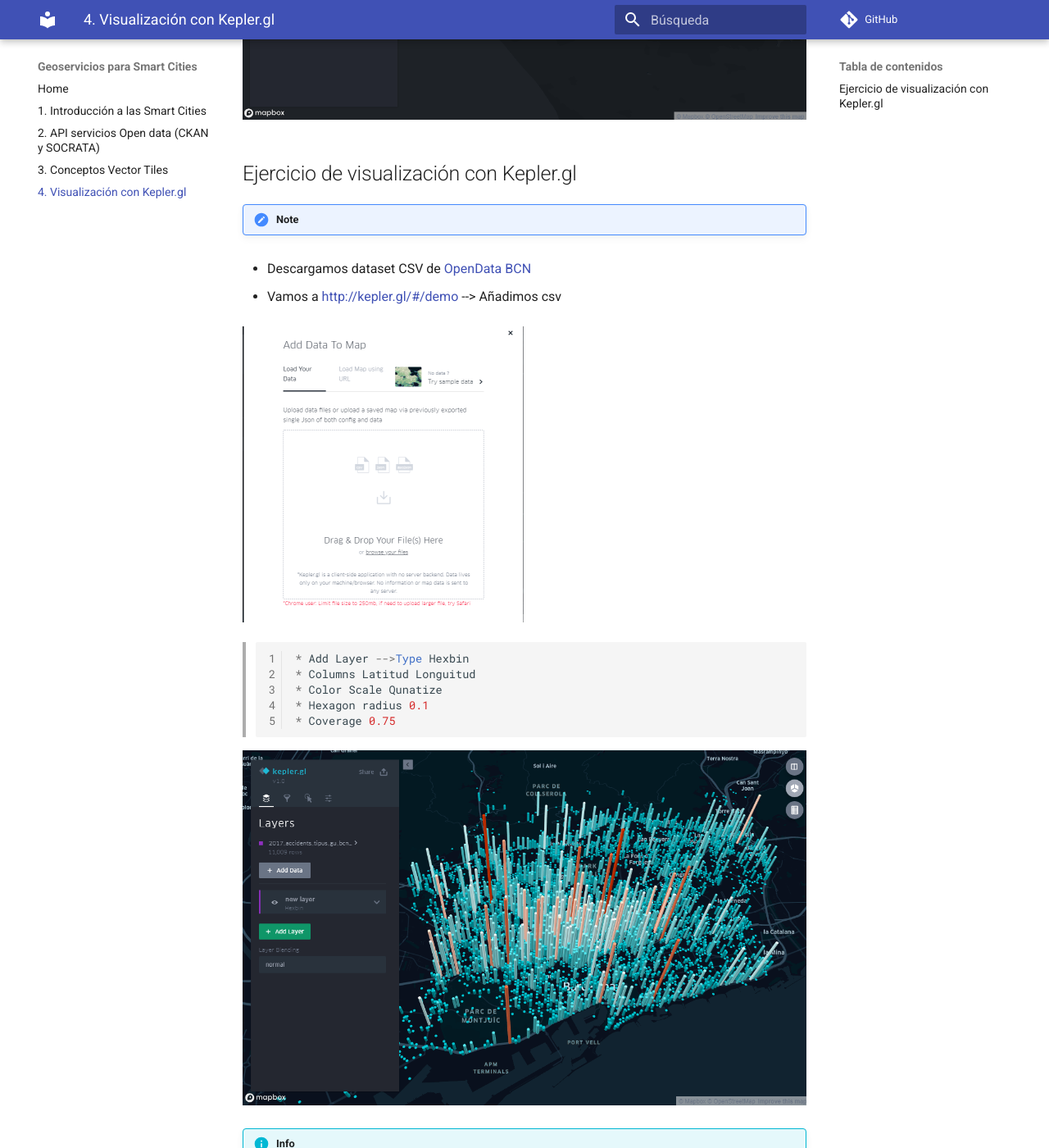
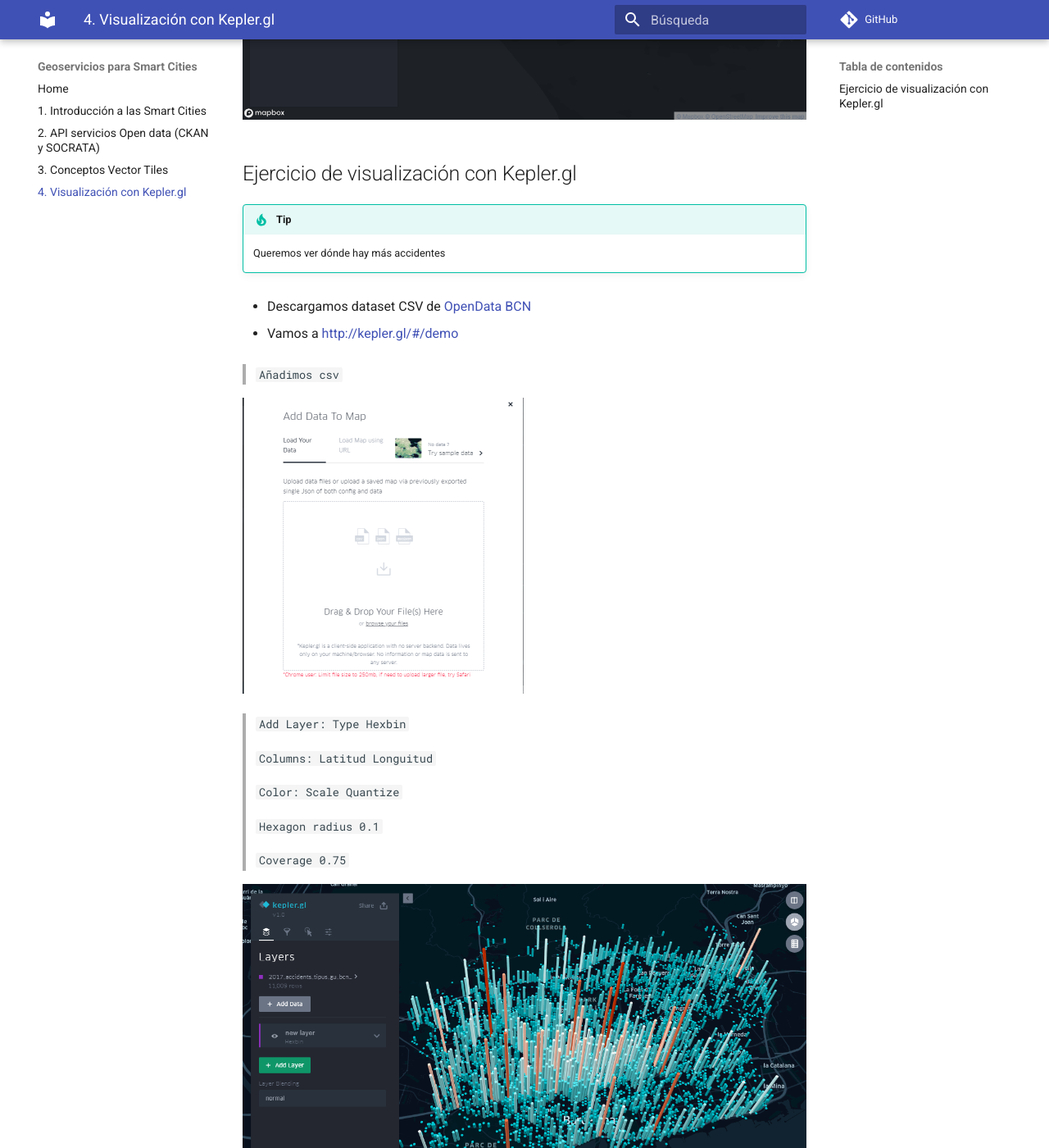
Before and after one commit to gss-mtig/gss-mtig-18-19, an MkDocs documentation site: the page built from docs/4_visualizacion_kepler.md, in a window 1280 px wide and 1400 px high, scrolled down 650 px. Shown: the whole window at 82% size. Built offline with MkDocs 1.6.1 and Material for MkDocs 9.7.7, drawn with Linux system fonts in a browser that asks for light colours; comment, search, counter and statistics services are not loaded.

```diff
--- a/docs/4_visualizacion_kepler.md
+++ b/docs/4_visualizacion_kepler.md
@@ -9,21 +9,28 @@
 
 ## Ejercicio de visualización con Kepler.gl
 
-!!! Note Queremos ver dónde hay más accidentes
+!!! tip
+    Queremos ver dónde hay más accidentes
 
 * Descargamos dataset CSV de [OpenData BCN](http://opendata-ajuntament.barcelona.cat/data/ca/dataset/accidents-tipus-gu-bcn)
 
-* Vamos a http://kepler.gl/#/demo --> Añadimos csv
+* Vamos a http://kepler.gl/#/demo
+
+
+>  `Añadimos csv`
 
 ![alt text](img/step1-kepler.png "add dataset")
 
 
->
-    * Add Layer -->Type Hexbin
-    * Columns Latitud Longuitud
-    * Color Scale Qunatize
-    * Hexagon radius 0.1
-    * Coverage 0.75
+> `Add Layer: Type Hexbin`
+
+> `Columns: Latitud Longuitud`
+
+> `Color: Scale Quantize`
+
+> `Hexagon radius 0.1`
+
+> `Coverage 0.75`
 
 ![alt text](img/step2-kepler.png "add dataset")
 
```
